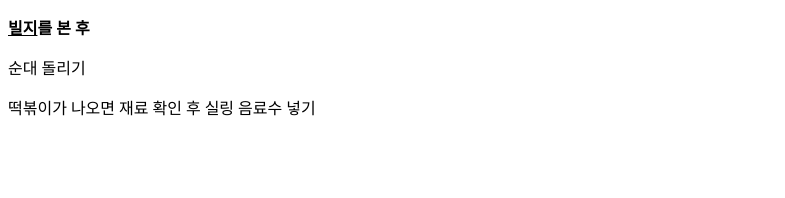
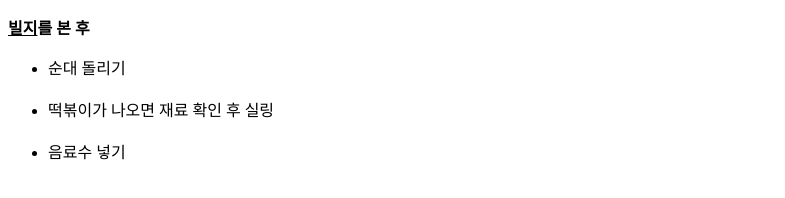
Before and after one commit to pakhaejung/ete_1, a plain HTML site: page 1.html in a window 1280 px wide. Shown: the part 490-688 px from the top of the page, without its empty margins (0-785 px from the left). Drawn offline with Linux system fonts and the light colour scheme.

Commit message:
Add files via upload

```diff
--- a/1.html
+++ b/1.html
@@ -6,7 +6,7 @@
 </head>
 
 <body>
-  <h1><a href="indes.html">배떡 일 소개</a></h1>
+  <h1><a href="index.html">배떡 일 소개</a></h1>
 <ol>
   <li><a href="1.html">포장</a></li>
   <li><a href="2.html">보조</a></li>
@@ -17,9 +17,8 @@
   포장 </h2>
 <img src="logo.png" width="80%"><br><br>
  <strong><u>빌지</u>를 본 후</strong><p>
-순대 돌리기</p>
-떡볶이가 나오면
- 재료 확인 후 실링
-음료수 넣기
+<ul><li>순대 돌리기<br><br>
+<li>떡볶이가 나오면 재료 확인 후 실링<br><br>
+<li>음료수 넣기</li></ul><br>
 </html>
 </body>
```
